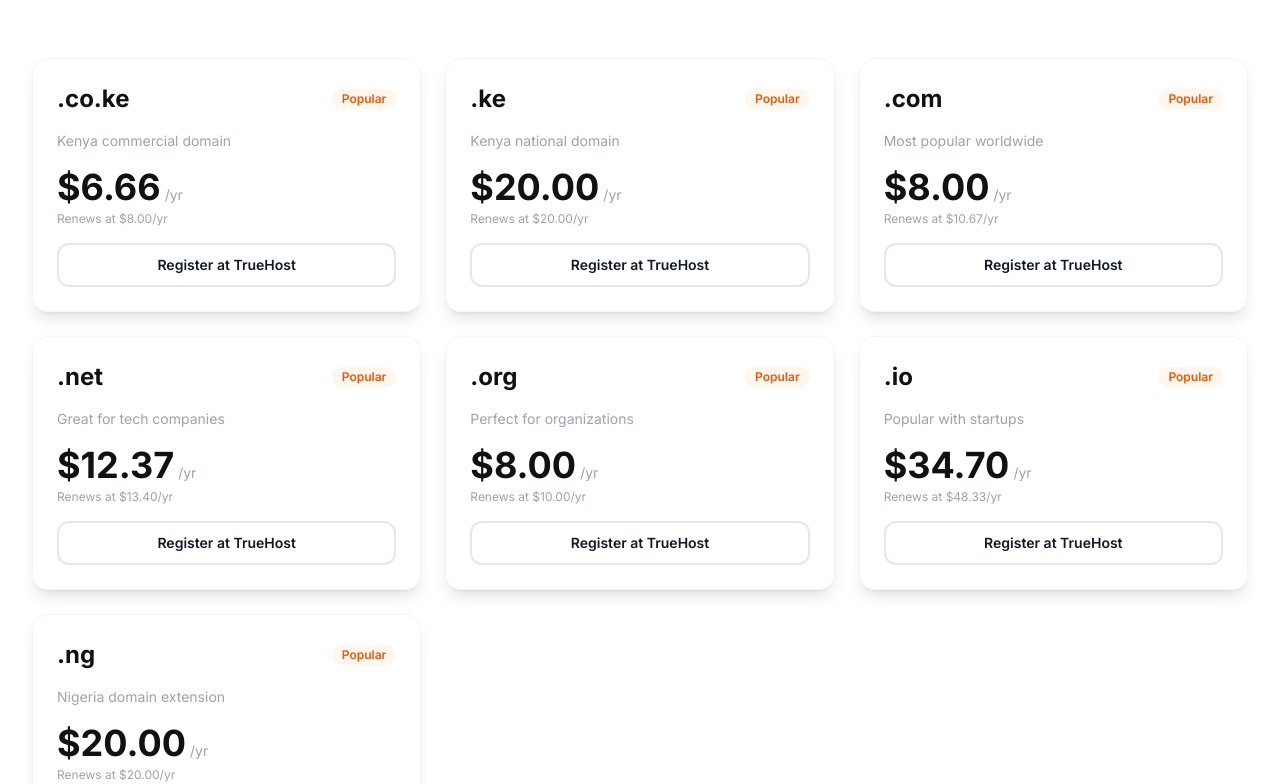
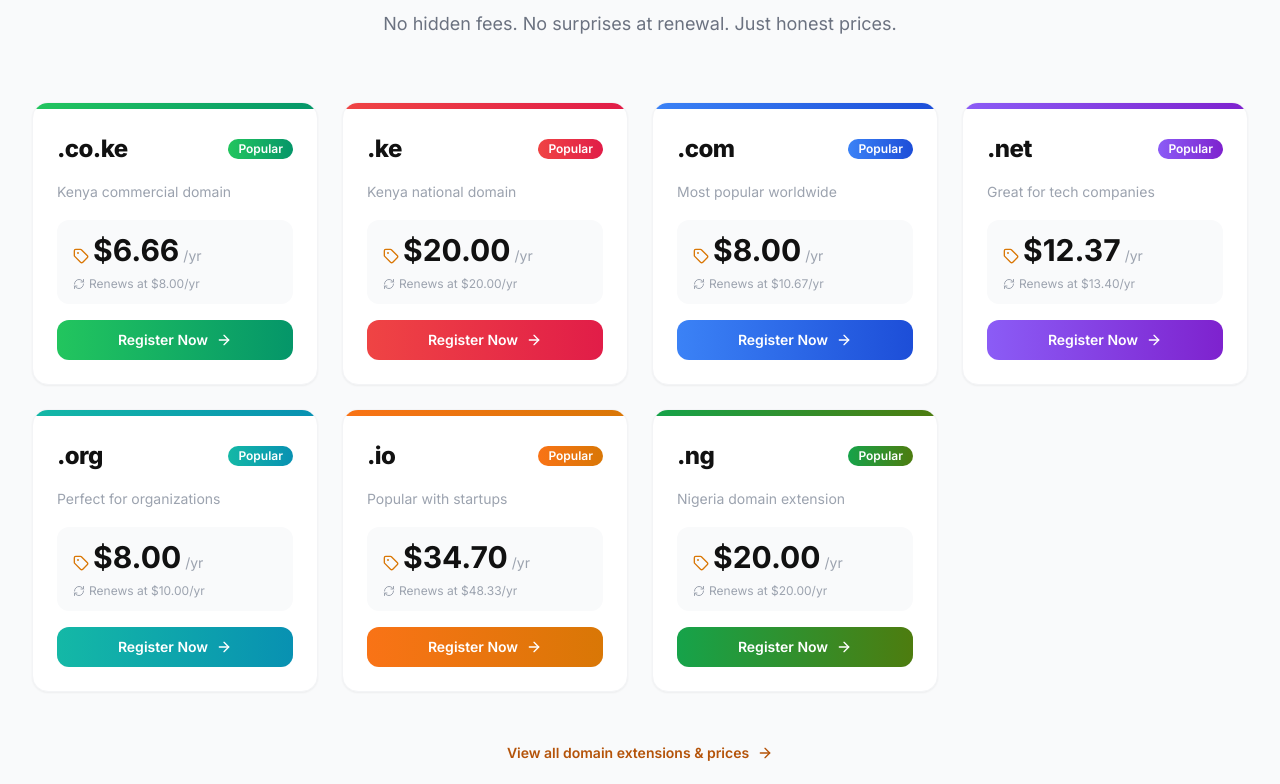
Before and after one commit to SHADRACK152/cheapest-domain, a Next.js app: page / in a window 1280 px wide. Shown: the part 1120-1904 px from the top of the page. Built offline with nearby package versions, Linux system fonts and the light colour scheme; no server answers.

Commit message:
style: redesign pricing section with accent bars, icons, and cleaner cards

```diff
--- a/src/components/sections/pricing-section.tsx
+++ b/src/components/sections/pricing-section.tsx
@@ -1,40 +1,55 @@
 'use client';
 
 import { motion } from 'framer-motion';
-import { Button } from '@/components/ui/button';
+import { ArrowRight, Tag, RefreshCw } from 'lucide-react';
 import { DOMAIN_EXTENSIONS } from '@/lib/constants';
+import Link from 'next/link';
 
 const container = {
   hidden: { opacity: 0 },
   show: {
     opacity: 1,
-    transition: { staggerChildren: 0.1 },
+    transition: { staggerChildren: 0.08 },
   },
 };
 
 const item = {
-  hidden: { opacity: 0, y: 20 },
+  hidden: { opacity: 0, y: 24 },
   show: { opacity: 1, y: 0 },
+};
+
+// Accent colors per extension for the top bar
+const accentColors: Record<string, string> = {
+  '.co.ke': 'from-green-500 to-emerald-600',
+  '.ke':    'from-red-500 to-rose-600',
+  '.com':   'from-blue-500 to-blue-700',
+  '.net':   'from-violet-500 to-purple-700',
+  '.org':   'from-teal-500 to-cyan-600',
+  '.io':    'from-orange-500 to-amber-600',
+  '.ng':    'from-green-600 to-lime-700',
 };
 
 export function PricingSection() {
   const popularExtensions = DOMAIN_EXTENSIONS.filter((ext) => ext.popular);
 
   return (
-    <section className="py-20 md:py-28">
+    <section className="py-20 md:py-28 bg-gray-50">
       <div className="container-wide">
         {/* Header */}
         <motion.div
           initial={{ opacity: 0, y: 20 }}
           whileInView={{ opacity: 1, y: 0 }}
           viewport={{ once: true }}
-          className="text-center space-y-4 mb-16"
+          className="text-center mb-16 space-y-4"
         >
+          <span className="inline-block px-4 py-1.5 rounded-full bg-amber-100 text-amber-800 text-xs font-semibold tracking-wide uppercase">
+            Transparent Pricing
+          </span>
           <h2 className="text-3xl md:text-4xl lg:text-5xl font-bold text-[#111111]">
             Domain Pricing
           </h2>
           <p className="text-lg text-gray-500 max-w-2xl mx-auto">
-            Transparent pricing with no hidden fees. Register your domain today.
+            No hidden fees. No surprises at renewal. Just honest prices.
           </p>
         </motion.div>
 
@@ -44,52 +59,82 @@
           initial="hidden"
           whileInView="show"
           viewport={{ once: true }}
-          className="grid grid-cols-1 sm:grid-cols-2 lg:grid-cols-3 gap-6"
+          className="grid grid-cols-1 sm:grid-cols-2 lg:grid-cols-3 xl:grid-cols-4 gap-6"
         >
-          {popularExtensions.map((ext) => (
+          {popularExtensions.map((ext) => {
+            const accent = accentColors[ext.extension] ?? 'from-gray-400 to-gray-600';
+            return (
               <motion.div
                 key={ext.extension}
                 variants={item}
-              whileHover={{ scale: 1.03, y: -4 }}
-              transition={{ type: 'spring', stiffness: 300 }}
-              className="glass-card group cursor-pointer"
+                whileHover={{ y: -6 }}
+                transition={{ type: 'spring', stiffness: 280, damping: 18 }}
+                className="bg-white rounded-2xl shadow-sm border border-gray-100 overflow-hidden flex flex-col group hover:shadow-lg transition-shadow duration-300"
               >
-              <div className="space-y-4">
+                {/* Colored accent bar */}
+                <div className={`h-1.5 w-full bg-gradient-to-r ${accent}`} />
+
+                <div className="p-6 flex flex-col flex-1 gap-4">
+                  {/* TLD + badge */}
                   <div className="flex items-center justify-between">
-                  <span className="text-2xl font-bold text-[#111111]">
+                    <span className="text-2xl font-extrabold text-[#111111] tracking-tight">
                       {ext.extension}
                     </span>
                     {ext.popular && (
-                    <span className="px-2.5 py-0.5 rounded-full bg-primary-50 text-primary-600 text-xs font-semibold">
+                      <span className={`px-2.5 py-0.5 rounded-full text-xs font-semibold text-white bg-gradient-to-r ${accent}`}>
                         Popular
                       </span>
                     )}
                   </div>
 
-                <p className="text-sm text-gray-400">{ext.description}</p>
+                  {/* Description */}
+                  <p className="text-sm text-gray-400 leading-relaxed">{ext.description}</p>
 
-                <div className="space-y-1">
-                  <div className="flex items-baseline gap-1">
-                    <span className="text-4xl font-bold text-[#111111]">
+                  {/* Price block */}
+                  <div className="mt-auto rounded-xl bg-gray-50 px-4 py-3 space-y-2">
+                    <div className="flex items-end gap-1">
+                      <Tag className="h-4 w-4 text-amber-600 mb-1" />
+                      <span className="text-3xl font-bold text-[#111111]">
                         ${ext.price.toFixed(2)}
                       </span>
-                    <span className="text-sm text-gray-400">/yr</span>
+                      <span className="text-sm text-gray-400 mb-0.5">/yr</span>
                     </div>
-                  <p className="text-xs text-gray-400">
+                    <div className="flex items-center gap-1 text-xs text-gray-400">
+                      <RefreshCw className="h-3 w-3" />
                       Renews at ${ext.renewPrice.toFixed(2)}/yr
-                  </p>
+                    </div>
                   </div>
 
-                <Button
-                  className="w-full"
-                  variant="outline"
-                  onClick={() => window.open(`https://truehost.com/cart.php?a=add&domain=register&query=example${ext.extension}`, '_blank')}
+                  {/* CTA */}
+                  <a
+                    href={`https://truehost.com/cart.php?a=add&domain=register&query=example${ext.extension}`}
+                    target="_blank"
+                    rel="noopener noreferrer"
+                    className={`flex items-center justify-center gap-2 w-full py-2.5 rounded-xl text-sm font-semibold text-white bg-gradient-to-r ${accent} hover:opacity-90 transition-opacity`}
                   >
-                  Register at TrueHost
-                </Button>
+                    Register Now
+                    <ArrowRight className="h-4 w-4" />
+                  </a>
                 </div>
               </motion.div>
-          ))}
+            );
+          })}
+        </motion.div>
+
+        {/* View all link */}
+        <motion.div
+          initial={{ opacity: 0 }}
+          whileInView={{ opacity: 1 }}
+          viewport={{ once: true }}
+          className="mt-12 text-center"
+        >
+          <Link
+            href="/pricing"
+            className="inline-flex items-center gap-2 text-sm font-semibold text-amber-700 hover:text-amber-900 transition-colors"
+          >
+            View all domain extensions & prices
+            <ArrowRight className="h-4 w-4" />
+          </Link>
         </motion.div>
       </div>
     </section>
```
Lines whose indentation alone changed are shown as unchanged.
